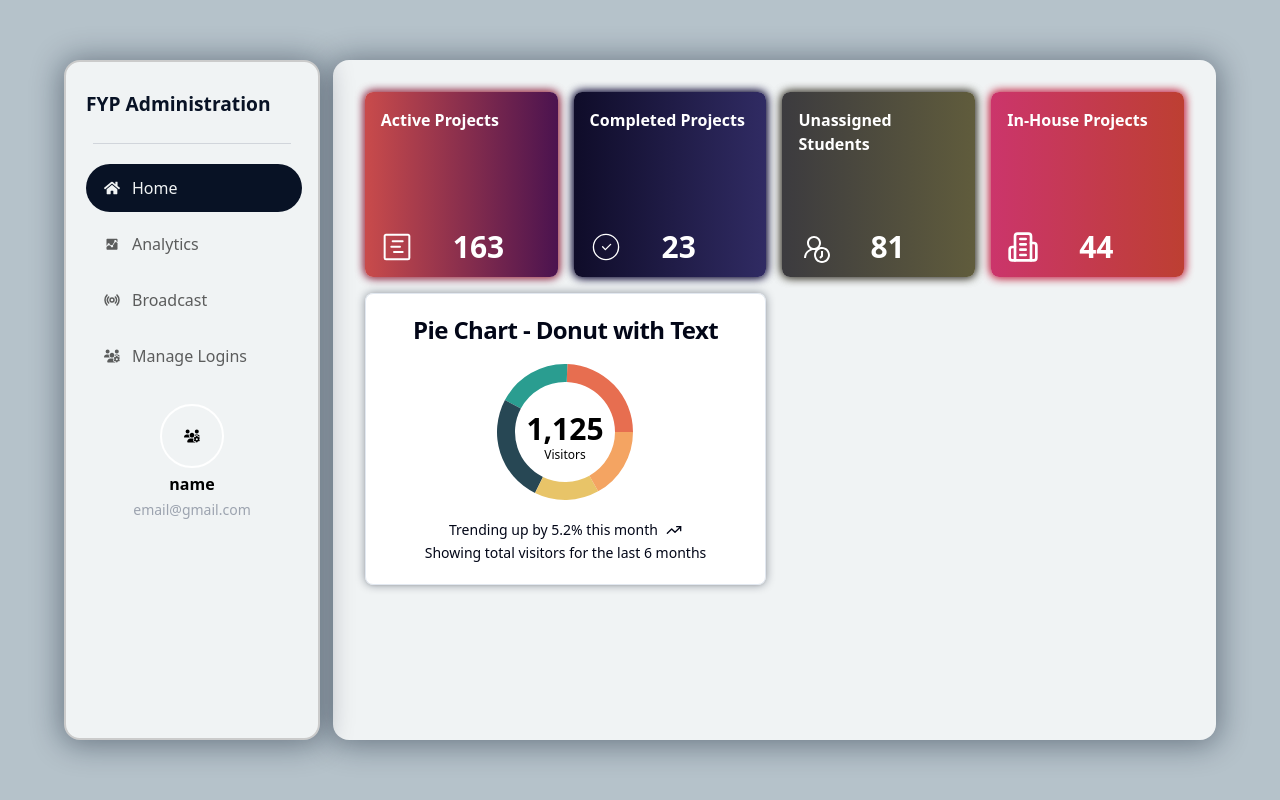
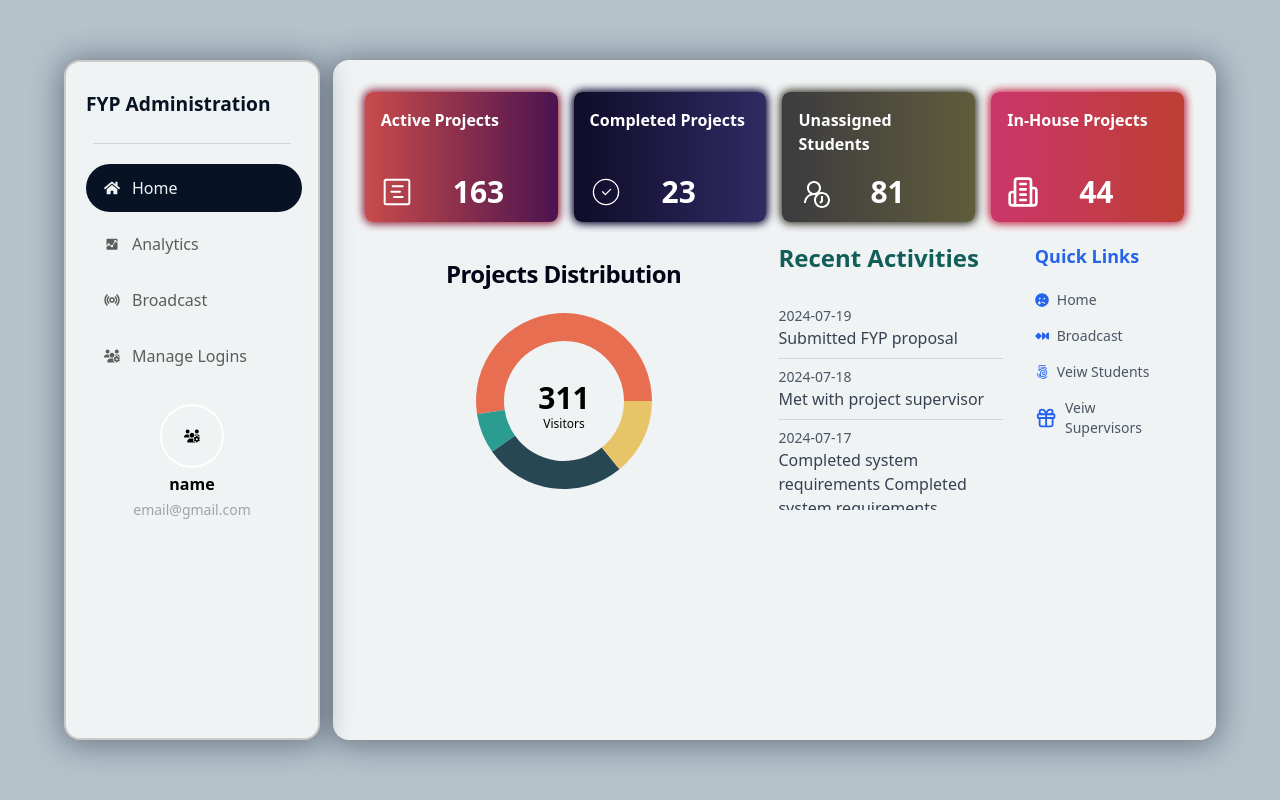
Before and after one commit to mubarakali826/Final-Year-Project-Administration-System, a React (Vite) app: page / in a window 1280 px wide. Shown: the top 800 px of the page. Built offline with nearby package versions, Linux system fonts and the light colour scheme.

Commit message:
admin home frontend completed

```diff
--- a/src/App.jsx
+++ b/src/App.jsx
@@ -1,4 +1,5 @@
 import "./App.scss"
+import AdminAnalytics from "./components/ADMIN/Analytics/AdminAnalytics"
 import AdminHome from "./components/ADMIN/Home/AdminHome"
 import LocalDocuments from "./components/Local user/LocalDocuments"
 import LocalHome from "./components/Local user/LocalHome"
@@ -14,6 +15,7 @@ return (
 {/* <Roles/>     */}
 <AdminHome/>
 <Sidebar/>
+<AdminAnalytics/>
 {/* <LocalHome/> */}
 {/* <LocalDocuments/> */}
 {/* <LocalOverview/> */}
--- a/src/App.scss
+++ b/src/App.scss
@@ -1,6 +1,7 @@
 @tailwind base;
 @tailwind components;
 @tailwind utilities;
+
 
 @layer base {
   :root {
@@ -216,7 +217,6 @@ body {
 
 
 
-
   // ===================  ADMIN   ====================
 
   // ===================  ADMIN HOME  ====================
@@ -281,6 +281,31 @@ body {
 
 }
 
+.custom-scrollbar::-webkit-scrollbar {
+  width: 12px;
+}
+
+.custom-scrollbar::-webkit-scrollbar-track {
+  background: #f1f1f1;
+  border-radius: 10px;
+}
+
+.custom-scrollbar::-webkit-scrollbar-thumb {
+  background: #888;
+  border-radius: 20px;
+}
+.custom-scrollbar {
+  scrollbar-width:thin;
+  scrollbar-color: rgba(3, 119, 119, 0.689) rgba(0, 128, 128, 0.137);
+
+}
+
+
 .pi{
-  box-shadow: 0 0px 10px 0px #0812256c;
+  // box-shadow: 0 0 20px 0px #c94b4b3a, 0 0 20px 0 #4b134f3a;
+  .chart{
+    background-color: $secondary;
+    box-shadow: none;
+    border: none;
+  }
 }
--- /dev/null
+++ b/src/components/ADMIN/Analytics/AdminAnalytics.jsx
@@ -0,0 +1,13 @@
+import React from "react";
+
+const AdminAnalytics = () => {
+  return (
+    <div className="h-screen flex items-center">
+      <div className="adminHome gap-4 h-[85%] w-[69%] ml-[26%] rounded-2xl p-8 flex flex-col">
+
+      </div>
+    </div>
+  );
+};
+
+export default AdminAnalytics;
--- a/src/components/ADMIN/Home/AdminHome.jsx
+++ b/src/components/ADMIN/Home/AdminHome.jsx
@@ -4,14 +4,15 @@ import { CiCircleCheck } from "react-icons/ci";
 import { LiaUserClockSolid } from "react-icons/lia";
 import { LuBuilding2 } from "react-icons/lu";
 import { FaCircleArrowLeft } from "react-icons/fa6";
-import PiChart from "./PiChart"
+import PiChart from "./PiChart";
+import RecentActivities from "./RecentActivities";
+import QuickLinks from "./QuickLinks";
 const AdminHome = () => {
   const [hoveredCard, setHoveredCard] = useState(null);
-
   return (
     <div className="h-screen flex items-center">
       <div className="adminHome gap-4 h-[85%] w-[69%] ml-[26%] rounded-2xl p-8 flex flex-col">
-        <div className="number-stats flex gap-4 h-[30%]">
+        <div className="number-stats flex gap-4 h-[130px]">
           <div
             className="inner-stat rounded-lg relative duration-500"
             onMouseEnter={() => setHoveredCard(1)}
@@ -42,7 +43,9 @@ const AdminHome = () => {
               }`}
               size={20}
             />
-            <h1 className="text-white font-bold card-name">Completed Projects</h1>
+            <h1 className="text-white font-bold card-name">
+              Completed Projects
+            </h1>
             <div className="bottom-div flex items-center absolute bottom-3 gap-10">
               <CiCircleCheck className="text-white dashboard-icon" />
               <div className="stat-number text-3xl font-bold text-white mr-8">
@@ -61,7 +64,9 @@ const AdminHome = () => {
               }`}
               size={20}
             />
-            <h1 className="text-white card-name font-bold">Unassigned Students</h1>
+            <h1 className="text-white card-name font-bold">
+              Unassigned Students
+            </h1>
             <div className="bottom-div flex items-center absolute bottom-3 gap-10">
               <LiaUserClockSolid className="text-white dashboard-icon" />
               <div className="stat-number text-3xl font-bold text-white mr-8">
@@ -80,7 +85,9 @@ const AdminHome = () => {
               }`}
               size={20}
             />
-            <h1 className="text-white font-bold card-name">In-House Projects</h1>
+            <h1 className="text-white font-bold card-name">
+              In-House Projects
+            </h1>
             <div className="bottom-div flex items-center absolute bottom-3 gap-10">
               <LuBuilding2 className="text-white dashboard-icon" />
               <div className="stat-number text-3xl font-bold text-white mr-8">
@@ -90,11 +97,16 @@ const AdminHome = () => {
           </div>
         </div>
 
-        <div className="home-bottom flex rounded-lg ">
-          <div className="w-[49%] pi rounded-lg">
-            <PiChart  />
+        <div className="home-bottom flex rounded-lg max-h-50 ">
+          <div className="w-[51.5%] pi rounded-lg max-h-full">
+            <PiChart />
           </div>
-
+          <div className="recent-activities">
+           <RecentActivities/>
+          </div>
+          <div className="quick-links">
+           <QuickLinks/>
+          </div>
         </div>
       </div>
     </div>
--- a/src/components/ADMIN/Home/PiChart.jsx
+++ b/src/components/ADMIN/Home/PiChart.jsx
@@ -18,11 +18,10 @@ import {
   ChartTooltipContent,
 } from "@/components/ui/chart"
 const chartData = [
-  { browser: "chrome", visitors: 275, fill: "var(--color-chrome)" },
-  { browser: "safari", visitors: 200, fill: "var(--color-safari)" },
-  { browser: "firefox", visitors: 287, fill: "var(--color-firefox)" },
-  { browser: "edge", visitors: 173, fill: "var(--color-edge)" },
-  { browser: "other", visitors: 190, fill: "var(--color-other)" },
+  { browser: "active projects", visitors: 163, fill: "var(--color-chrome)" },
+  { browser: "completed projects", visitors: 23, fill: "var(--color-safari)" },
+  { browser: "unassigned students", visitors: 81, fill: "var(--color-firefox)" },
+  { browser: "In-house projects", visitors: 44, fill: "var(--color-edge)" },
 ]
 
 const chartConfig = {
@@ -57,14 +56,14 @@ const chartConfig = {
   }, [])
 
   return (
-    <Card className="flex flex-col ">
+    <Card className="flex flex-col chart">
       <CardHeader className="items-center pb-0  ">
-        <CardTitle>Pie Chart - Donut with Text</CardTitle>
+        <CardTitle>Projects Distribution</CardTitle>
       </CardHeader>
       <CardContent className="flex-1 pb-0">
         <ChartContainer
           config={chartConfig}
-          className="mx-auto aspect-square max-h-[180px]"
+          className="mx-auto aspect-square max-h-[230px]"
         >
           <PieChart>
             <ChartTooltip
@@ -75,8 +74,8 @@ const chartConfig = {
               data={chartData}
               dataKey="visitors"
               nameKey="browser"
-              innerRadius={50}
-              strokeWidth={5}
+              innerRadius={60}
+              strokeWidth={10}
             >
               <Label
                 content={({ viewBox }) => {
@@ -111,14 +110,7 @@ const chartConfig = {
           </PieChart>
         </ChartContainer>
       </CardContent>
-      <CardFooter className="flex-col gap-2 text-sm">
-        <div className="flex items-center gap-2 font-medium leading-none">
-          Trending up by 5.2% this month <TrendingUp className="h-4 w-4" />
-        </div>
-        <div className="leading-none text-muted-foreground">
-          Showing total visitors for the last 6 months
-        </div>
-      </CardFooter>
+
     </Card>
   )
 }
--- /dev/null
+++ b/src/components/ADMIN/Home/QuickLinks.jsx
@@ -0,0 +1,32 @@
+import { GiftIcon } from 'lucide-react'
+import React from 'react'
+import { Fa500Px, FaSadTear } from 'react-icons/fa'
+import { Fa42Group } from 'react-icons/fa6'
+
+const QuickLinks = () => {
+  return (
+        <div className=" rounded-lg max-w-[17rem]">
+        <div className=" p-4 pt-1">
+          <h2 className="text-lg font-semibold text-blue-600">Quick Links</h2>
+        </div>
+        <div className="flex flex-col gap-4 p-4 pt-1">
+            <a href="#" className="flex items-center gap-2 text-sm text-gray-600 hover">
+                <FaSadTear className="text-blue-600" />  Home
+            </a>
+            <a href="#" className="flex items-center gap-2 text-sm text-gray-600 hover">
+                <Fa42Group className="text-blue-600" />  Broadcast
+            </a>
+            <a href="#" className="flex items-center gap-2 text-sm text-gray-600 hover">
+                <Fa500Px className="text-blue-600" />  Veiw Students
+            </a>
+            <a href="#" className="flex items-center gap-2 text-sm text-gray-600 hover">
+                <GiftIcon className="text-blue-600" />    Veiw Supervisors
+            </a>
+        </div>
+
+
+    </div>
+  )
+}
+
+export default QuickLinks
--- /dev/null
+++ b/src/components/ADMIN/Home/RecentActivities.jsx
@@ -0,0 +1,32 @@
+import React from 'react'
+
+const activities = [
+  { id: 1, text: 'Submitted FYP proposal', date: '2024-07-19' },
+  { id: 2, text: 'Met with project supervisor', date: '2024-07-18' },
+  { id: 3, text: 'Completed system requirements Completed system requirements ', date: '2024-07-17' },
+  { id: 4, text: 'Started implementation', date: '2024-07-16' },
+  { id: 4, text: 'Started implementation', date: '2024-07-16' },
+  { id: 4, text: 'Started implementation', date: '2024-07-16' },
+  { id: 4, text: 'Started implementation', date: '2024-07-16' },
+
+  // Add more activities as needed
+]
+
+export default function RecentActivities() {
+  return (
+      <div className=" rounded-lg max-w-[17rem]">
+        <div className=" p-4 pt-1">
+          <h2 className="text-2xl font-semibold text-teal-800">Recent Activities</h2>
+        </div>
+        <div className="max-h-[220px] overflow-y-auto p-4 custom-scrollbar">
+          {activities.map((activity) => (
+            <div key={activity.id} >
+              <div className="text-sm text-gray-600">{activity.date}</div>
+              <div className="text-base mb-2 text-gray-700">{activity.text}</div>
+              <hr className="border-b-1 border-gray-300 mb-2"/>
+            </div>
+          ))}
+        </div>
+      </div>
+  )
+}
```
